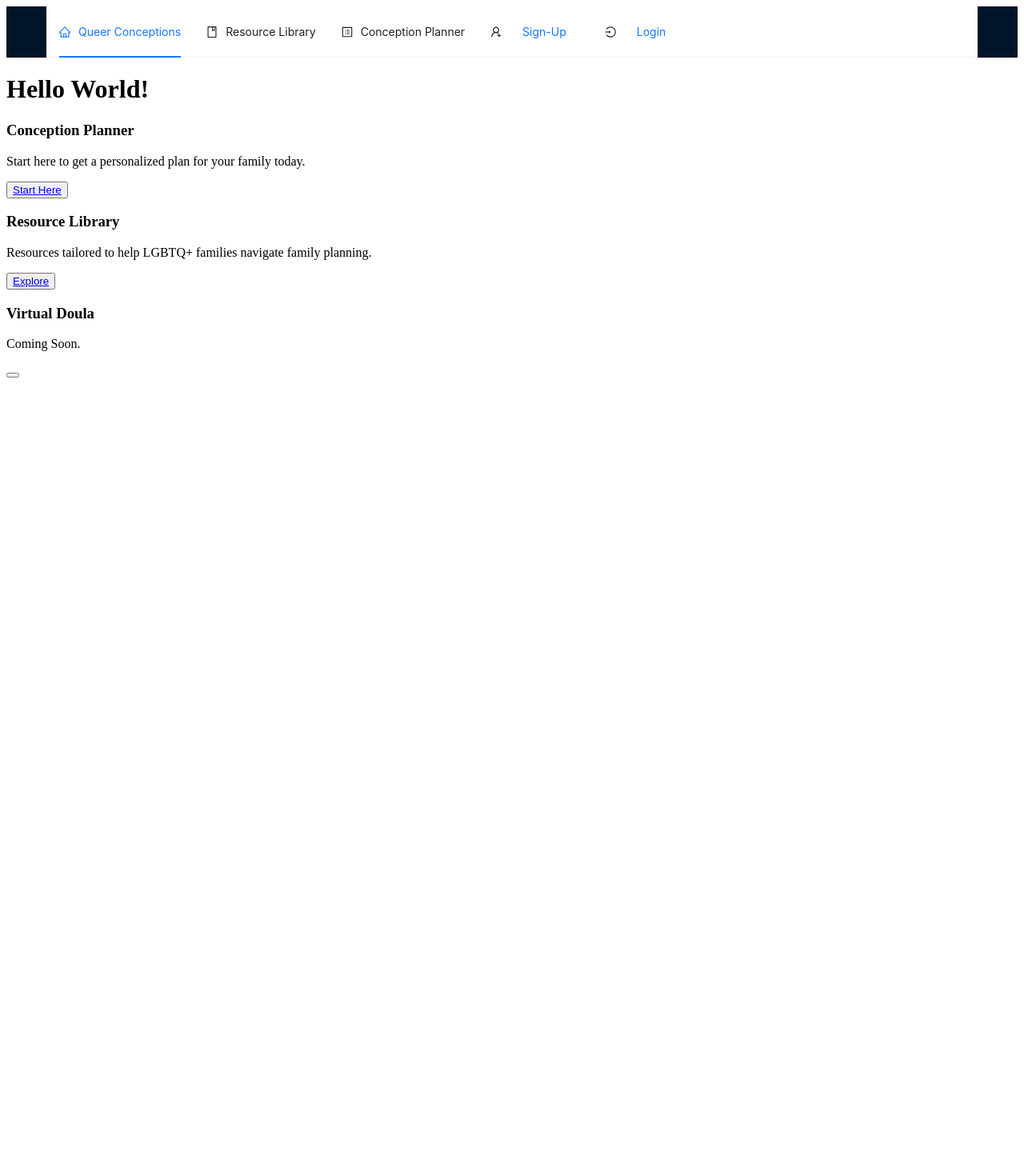
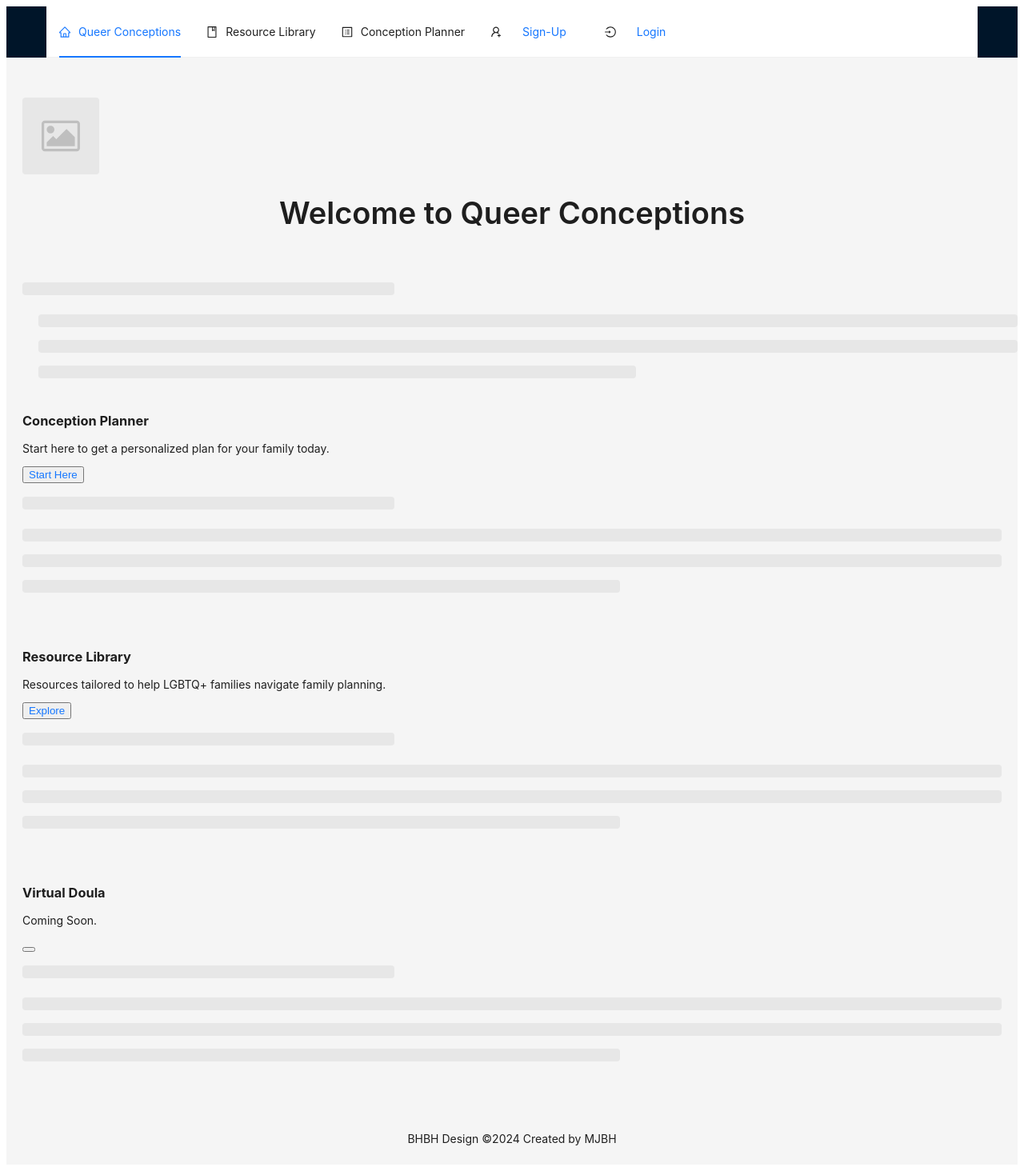
Before and after one commit to MBHunter88/queer_conceptions, a React (Vite) app in the folder client/: page / in a window 1280 px wide. Shown: the whole page at 80% size. Before the commit the page ends 800 px from the top, so only its background shows below. Built offline with nearby package versions, Linux system fonts and the light colour scheme.

Commit message:
set layout for landing page

```diff
--- a/client/src/pages/LandingPage.jsx
+++ b/client/src/pages/LandingPage.jsx
@@ -1,32 +1,59 @@
 import React from 'react';
 import NavBar from '../components/NavBar';
 import FeatureSection from '../components/FeatureSection';
-import { Link } from 'react-router-dom'
+import { Link } from 'react-router-dom';
+import { Layout, Typography, Skeleton, Row, Col } from 'antd';
+
+const { Content, Footer } = Layout;
+const { Title } = Typography;
+
+//TODO: Replace skeleton w/ actual content
 
 const LandingPage = () => {
-
-    //TODO: Basic Styling (see FeatureSection component)
-
   return (
-        <div className={'landing-page'}>
+    <Layout>
       <NavBar />
-            <h1>Hello World!</h1>
+      <Content style={{  height: '100%', padding: '50px 20px' }}>
+        <div className="landing-page">
+            <Skeleton.Image/>
+          <Title level={1} style={{ textAlign: 'center', marginBottom: '40px' }}>
+            Welcome to Queer Conceptions
+          </Title>
+          <Title level={3}>
+            <Skeleton/>
+          </Title>
+            {/* feature sections in vertical layout */}
+          <Row gutter={[0, 40]} justify="center">
+            <Col span={24}>
               <FeatureSection
                 title="Conception Planner"
                 description="Start here to get a personalized plan for your family today."
                 link={<Link to="/planner">Start Here</Link>}
               />
-
+              <Skeleton/>
+            </Col>
+            <Col span={24}>
               <FeatureSection
                 title="Resource Library"
                 description="Resources tailored to help LGBTQ+ families navigate family planning."
                 link={<Link to="/resources">Explore</Link>}
               />
+              <Skeleton/>
+            </Col>
+            <Col span={24}>
               <FeatureSection
                 title="Virtual Doula"
                 description="Coming Soon."
               />
+              <Skeleton/>
+            </Col>
+          </Row>
         </div>
+      </Content>
+      <Footer style={{ textAlign: 'center' }}>
+      BHBH Design ©{new Date().getFullYear()} Created by MJBH
+      </Footer>
+    </Layout>
   );
 };
 
```
Lines whose indentation alone changed are shown as unchanged.
